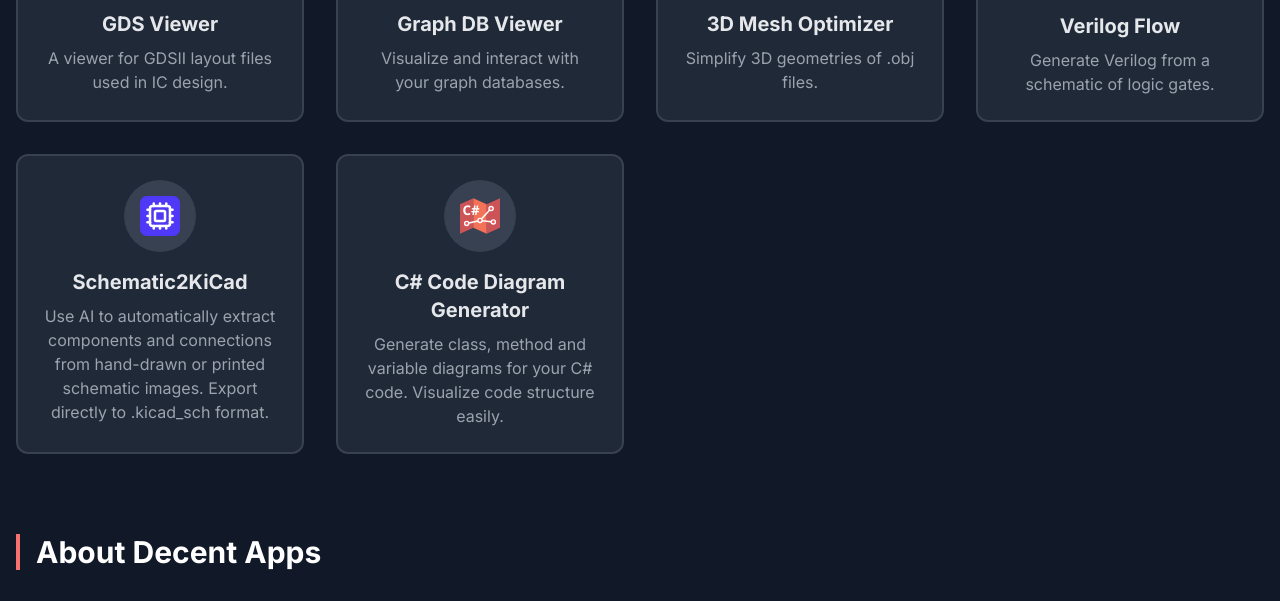
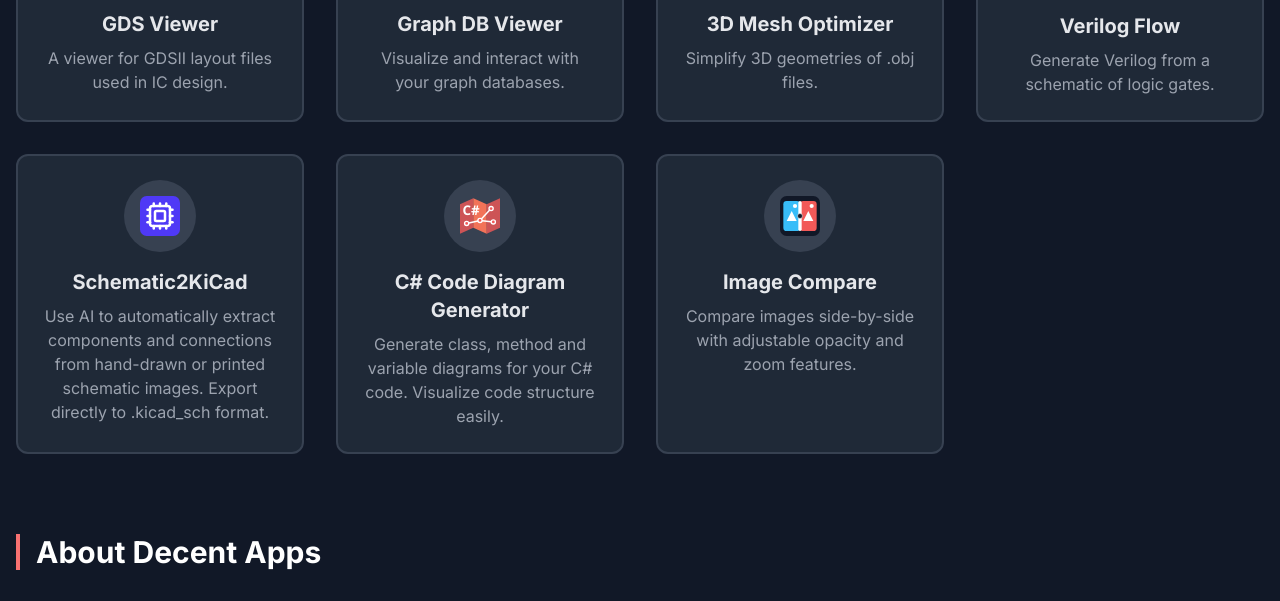
Before and after one commit to EECSB/Decent-Apps, a plain HTML site: page index.html in a window 1280 px wide. Shown: the part 724-1325 px from the top of the page. Drawn offline with nearby package versions, Linux system fonts and the light colour scheme.

Commit message:
added Image Compare

```diff
--- a/index.html
+++ b/index.html
@@ -349,6 +349,43 @@
                             <p class="text-gray-400 mt-2 flex-grow">Generate class, method and variable diagrams for your C# code. Visualize code structure easily.</p>
                         </div>
                     </a>
+
+                    <!-- Image Compare -->
+                    <a href="https://eecs.blog/BlazorApps/ImageCompare/" target="_blank" rel="noopener noreferrer" class="block group">
+                        <div class="app-card bg-gray-800 rounded-xl p-6 h-full flex flex-col items-center text-center border-2 border-gray-700 hover:border-[#c8b560]">
+                            <div class="bg-gray-700 p-4 rounded-full mb-4">
+                                <svg width="40" height="40" viewBox="0 0 48 48" xmlns="http://www.w3.org/2000/svg" role="img" aria-label="Image compare icon">
+                                    <defs>
+                                        <clipPath id="leftHalf"><rect x="0" y="0" width="24" height="48" rx="6"/></clipPath>
+                                        <clipPath id="rightHalf"><rect x="24" y="0" width="24" height="48" rx="6"/></clipPath>
+                                    </defs>
+                                    <!-- dark background for contrast -->
+                                    <rect x="0" y="0" width="48" height="48" rx="8" fill="#111827"/>
+
+                                    <!-- left image (teal) -->
+                                    <g clip-path="url(#leftHalf)">
+                                        <rect x="4" y="6" width="20" height="36" rx="4" fill="#38BDF8"/>
+                                        <path d="M8 30 L14 18 L20 30 Z" fill="white"/>
+                                        <circle cx="18" cy="12" r="2.5" fill="white"/>
+                                    </g>
+
+                                    <!-- right image (accent) -->
+                                    <g clip-path="url(#rightHalf)">
+                                        <rect x="24" y="6" width="20" height="36" rx="4" fill="#F25958"/>
+                                        <path d="M28 30 L34 18 L40 30 Z" fill="white"/>
+                                        <circle cx="38" cy="12" r="2.5" fill="white"/>
+                                    </g>
+
+                                    <!-- divider / slider -->
+                                    <rect x="22" y="6" width="4" height="36" rx="2" fill="white"/>
+                                    <circle cx="24" cy="24" r="3" fill="#111827" stroke="white" stroke-width="0.6"/>
+                                </svg>
+                            </div>
+                            <h3 class="text-xl font-semibold text-gray-200">Image Compare</h3>
+                            <p class="text-gray-400 mt-2 flex-grow">Compare images side-by-side with adjustable opacity and zoom features.</p>
+                        </div>
+                    </a>
+
                 </div>
             </section>
         </main>
```
